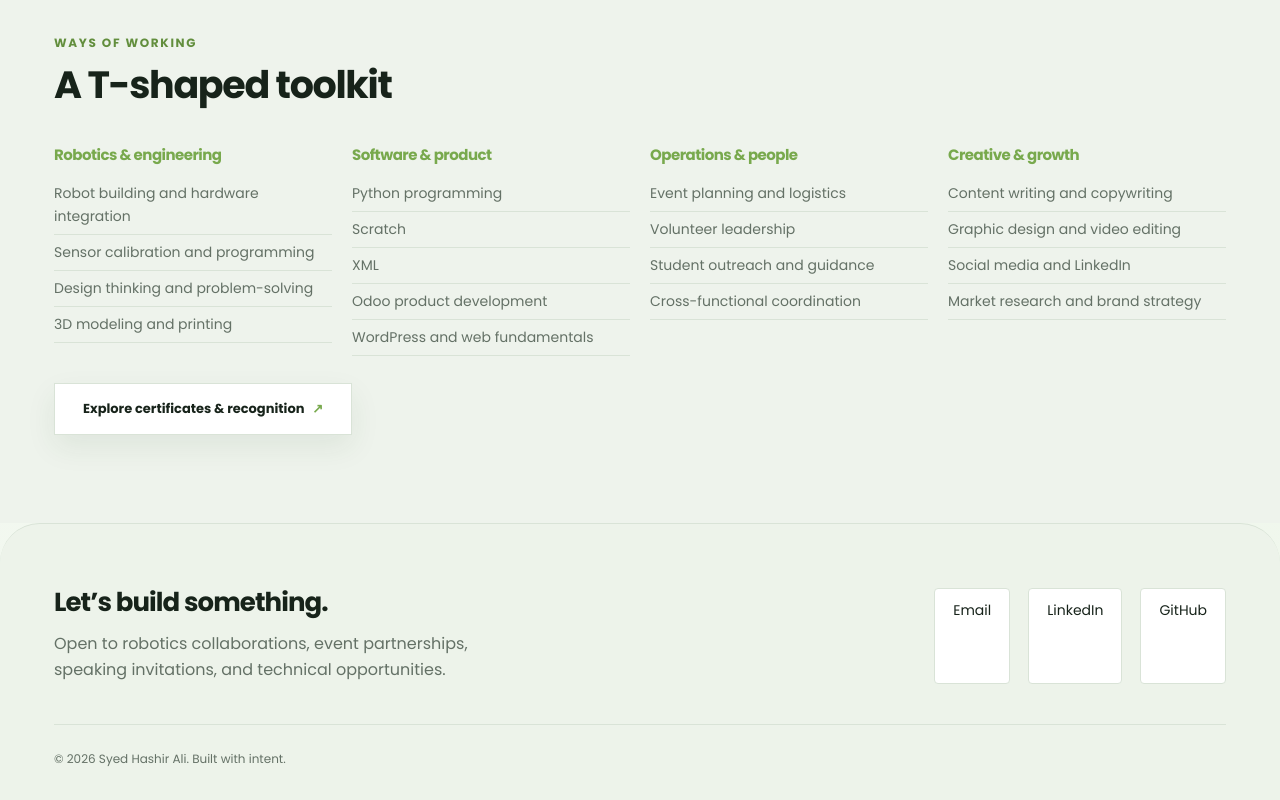
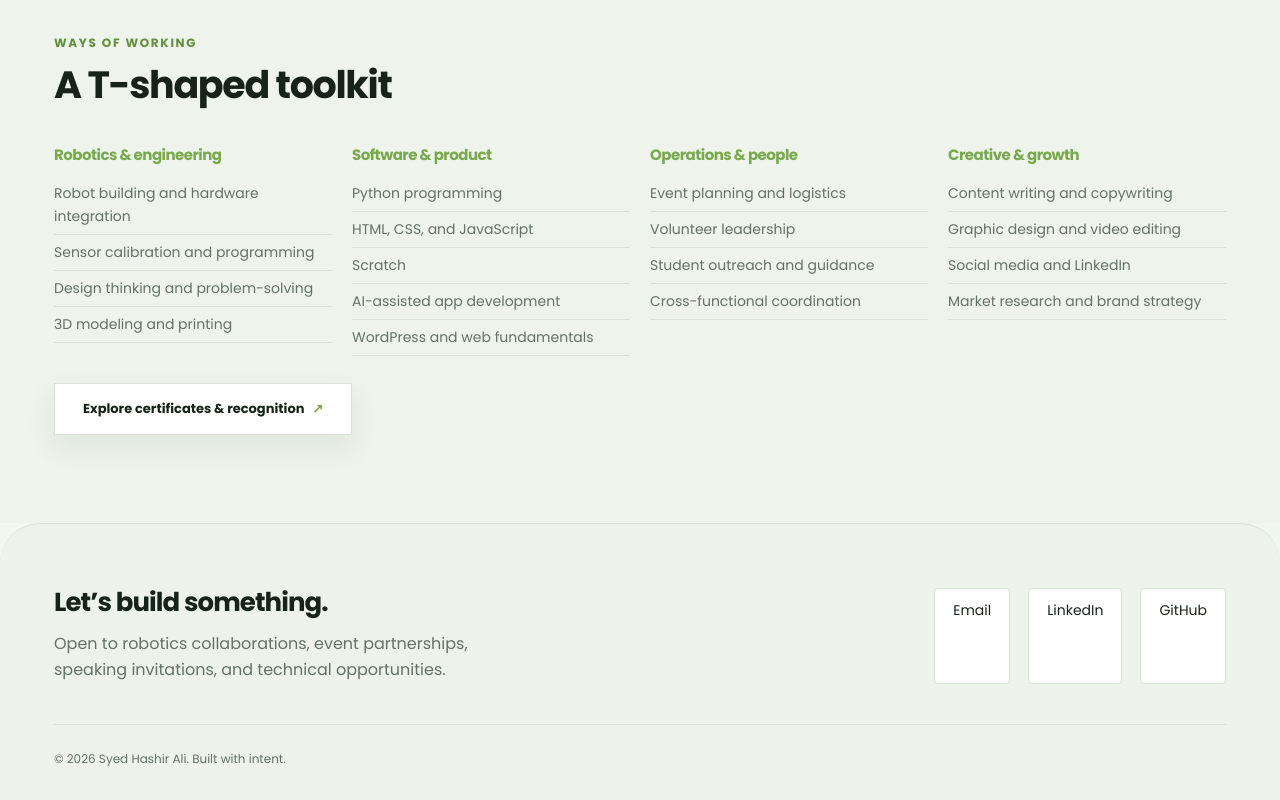
Before and after one commit to ahashir541/personalwebsite, a plain HTML site: page public/experience.html in a window 1280 px wide. Shown: the part 2352-3152 px from the top of the page. Drawn offline with Linux system fonts and the light colour scheme.

Commit message:
Remove XML and Odoo from website skills
Co-Authored-By: Claude Opus 5.5 <noreply@anthropic.com>

```diff
--- a/public/experience.html
+++ b/public/experience.html
@@ -138,7 +138,7 @@
       <div class="section-head reveal"><div class="eyebrow">Ways of working</div><h2>A T-shaped toolkit</h2></div>
       <div class="skills-grid reveal">
         <div class="skill-cat"><h3>Robotics & engineering</h3><ul><li>Robot building and hardware integration</li><li>Sensor calibration and programming</li><li>Design thinking and problem-solving</li><li>3D modeling and printing</li></ul></div>
-        <div class="skill-cat"><h3>Software & product</h3><ul><li>Python programming</li><li>Scratch</li><li>XML</li><li>Odoo product development</li><li>WordPress and web fundamentals</li></ul></div>
+        <div class="skill-cat"><h3>Software & product</h3><ul><li>Python programming</li><li>HTML, CSS, and JavaScript</li><li>Scratch</li><li>AI-assisted app development</li><li>WordPress and web fundamentals</li></ul></div>
         <div class="skill-cat"><h3>Operations & people</h3><ul><li>Event planning and logistics</li><li>Volunteer leadership</li><li>Student outreach and guidance</li><li>Cross-functional coordination</li></ul></div>
         <div class="skill-cat"><h3>Creative & growth</h3><ul><li>Content writing and copywriting</li><li>Graphic design and video editing</li><li>Social media and LinkedIn</li><li>Market research and brand strategy</li></ul></div>
       </div>
```
Also changed, not shown: public/about.html (+1 -1 lines).
